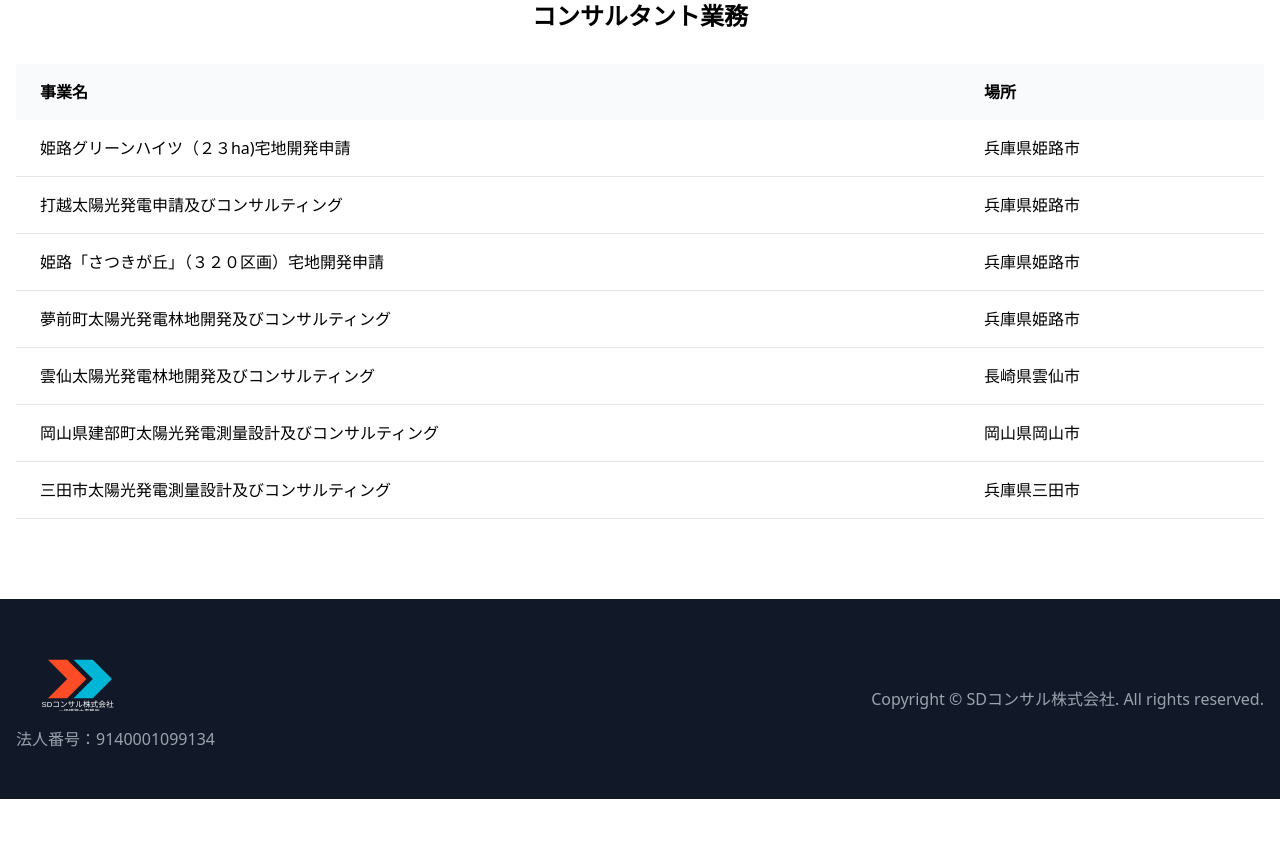
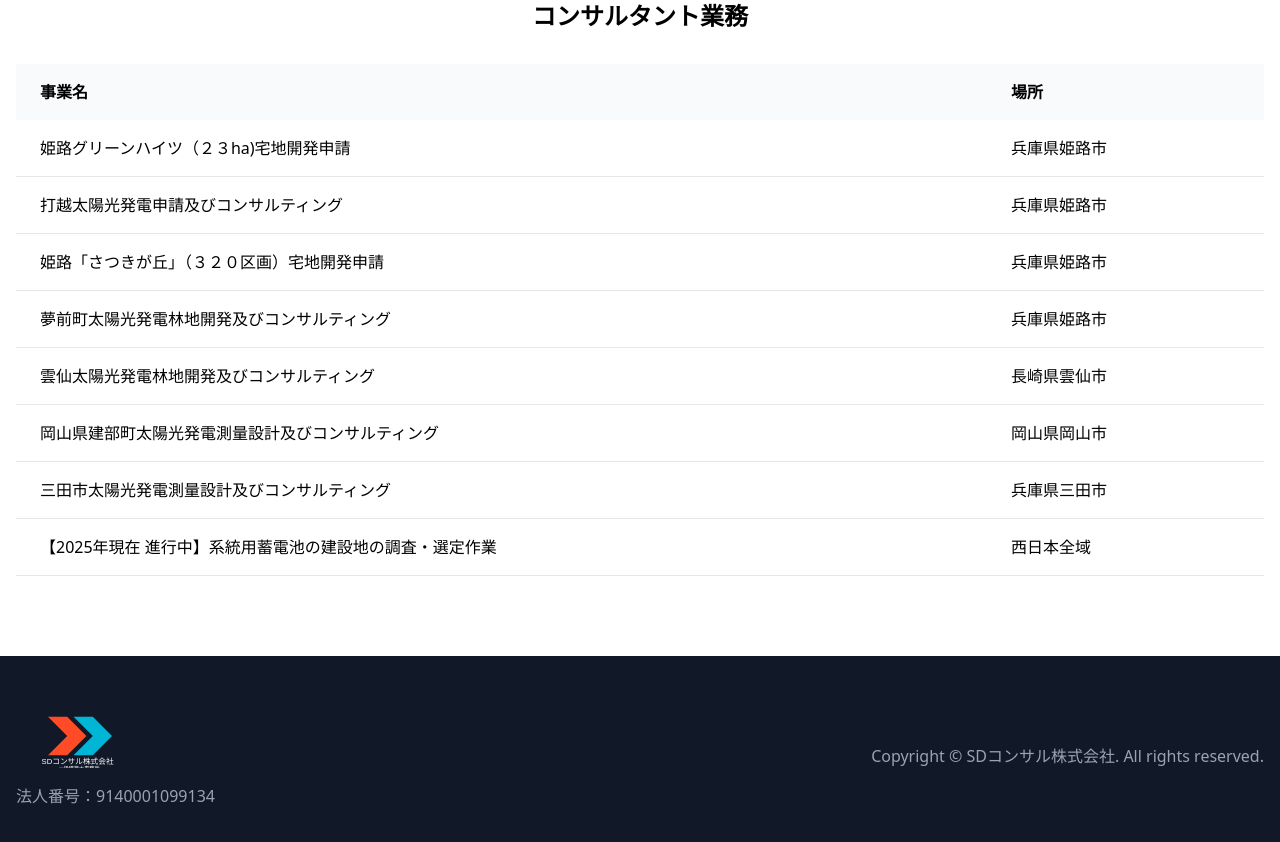
Before and after one commit to tisket552/verdant-sdconsultant, a React (Vite) app: page / in a window 1280 px wide. Shown: the part 3860-4702 px from the top of the page. Before the commit the page ends 4659 px from the top, so only its background shows below. Built offline with nearby package versions, Linux system fonts and the light colour scheme.

Commit message:
Add ongoing project entry for battery construction survey

```diff
--- a/src/App.tsx
+++ b/src/App.tsx
@@ -219,6 +219,7 @@ function App() {
                     ['雲仙太陽光発電林地開発及びコンサルティング', '長崎県雲仙市'],
                     ['岡山県建部町太陽光発電測量設計及びコンサルティング', '岡山県岡山市'],
                     ['三田市太陽光発電測量設計及びコンサルティング', '兵庫県三田市'],
+                   ['【2025年現在 進行中】系統用蓄電池の建設地の調査・選定作業', '西日本全域'],
                   ].map((item, index) => (
                     <tr key={index} className="border-b hover:bg-gray-50">
                       <td className="py-4 px-6">{item[0]}</td>
```
